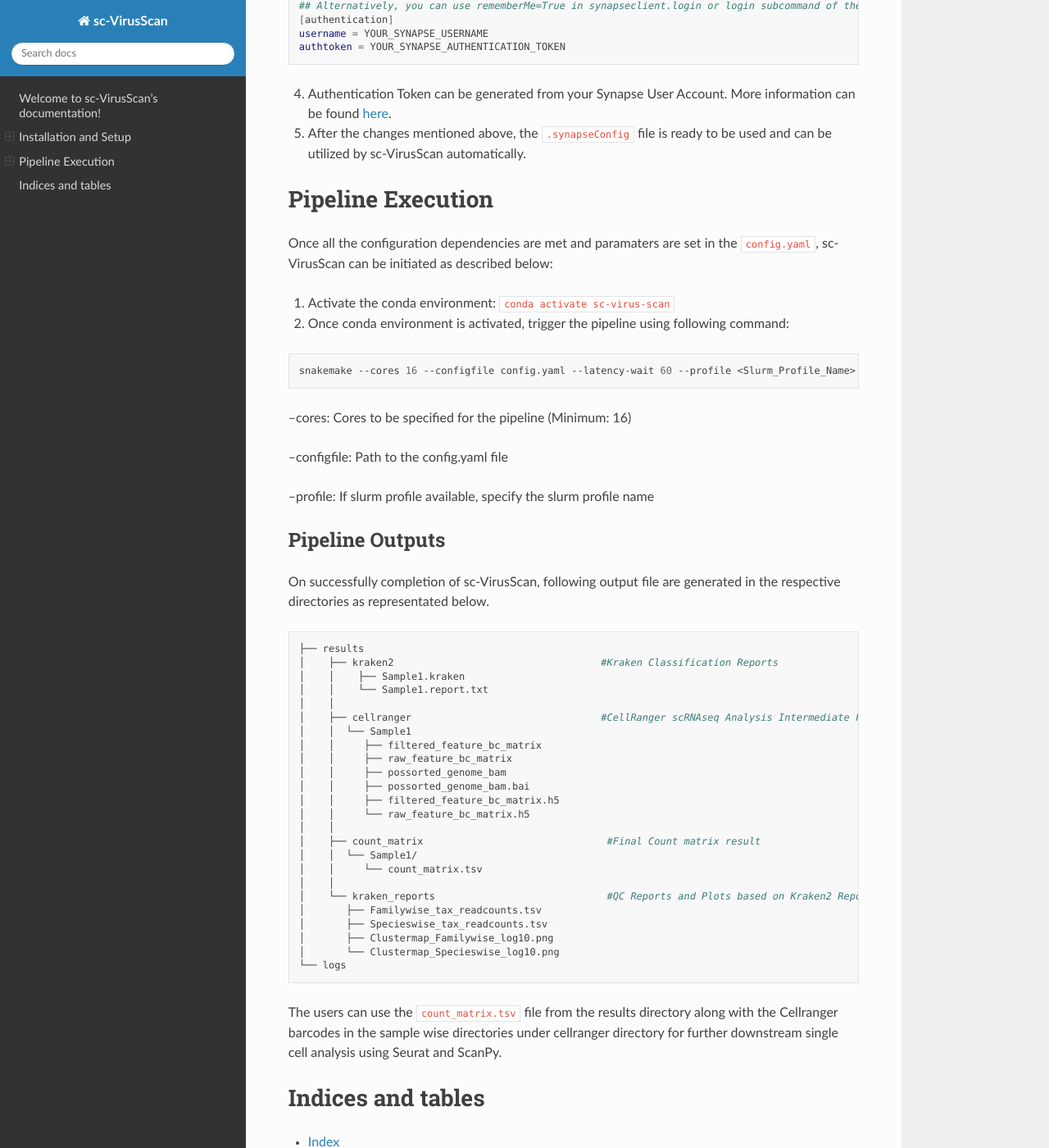
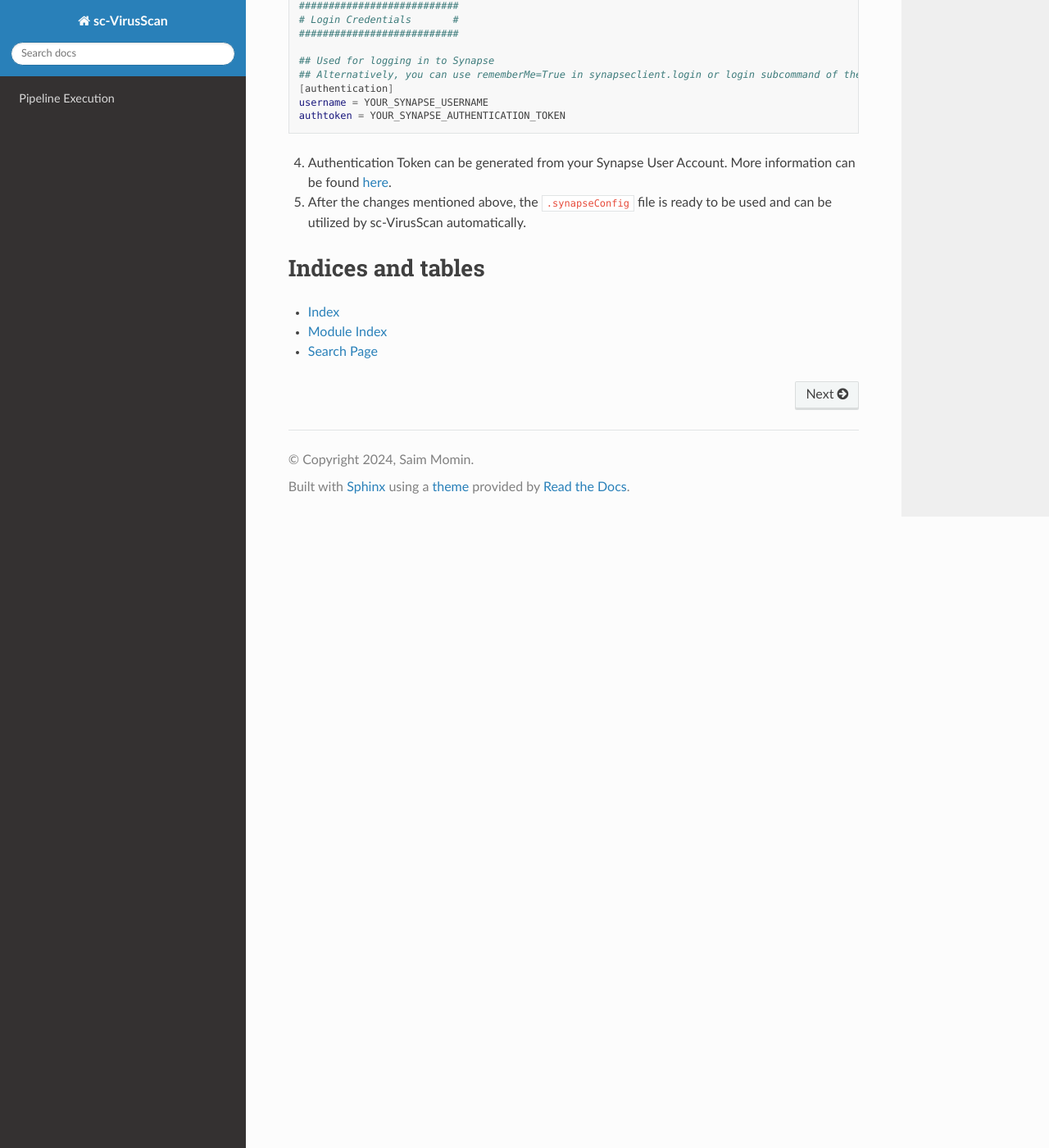
Before and after one commit to maxplanck-ie/sc-VirusScan, a Sphinx documentation site: the page built from docs/index.rst, in a window 1280 px wide and 1400 px high, scrolled down 2897 px. Shown: the whole window at 82% size. Built offline with Sphinx 7.4.7 and the Read the Docs theme 2.0.0, drawn with Linux system fonts in a browser that asks for light colours; some of the changed text lies outside the part shown.

Commit message:
Update index.rst

```diff
--- a/docs/index.rst
+++ b/docs/index.rst
@@ -120,57 +122,7 @@
 
 5. After the changes mentioned above, the ``.synapseConfig`` file is ready to be used and can be utilized by sc-VirusScan automatically.
 
-Pipeline Execution
-==================
-Once all the configuration dependencies are met and paramaters are set in the ``config.yaml``, sc-VirusScan can be initiated as described below:
 
-1. Activate the conda environment: ``conda activate sc-virus-scan``
-
-2. Once conda environment is activated, trigger the pipeline using following command:
-
-.. code-block:: bash
-
-   snakemake --cores 16 --configfile config.yaml --latency-wait 60 --profile <Slurm_Profile_Name>
-
---cores: Cores to be specified for the pipeline (Minimum: 16)
-
---configfile: Path to the config.yaml file
-
---profile: If slurm profile available, specify the slurm profile name
-
-Pipeline Outputs
-^^^^^^^^^^^^^^^^^^
-
-On successfully completion of sc-VirusScan, following output file are generated in the respective directories as representated below.
-
-.. code-block:: bash
-
-   ├── results
-   │    ├── kraken2                                   #Kraken Classification Reports
-   │    │    ├── Sample1.kraken
-   │    │    └── Sample1.report.txt
-   │    │
-   │    ├── cellranger                                #CellRanger scRNAseq Analysis Intermediate Files
-   │    │  └── Sample1
-   │    │     ├── filtered_feature_bc_matrix
-   │    │     ├── raw_feature_bc_matrix
-   │    │     ├── possorted_genome_bam
-   │    │     ├── possorted_genome_bam.bai
-   │    │     ├── filtered_feature_bc_matrix.h5
-   │    │     └── raw_feature_bc_matrix.h5
-   │    │
-   │    ├── count_matrix                               #Final Count matrix result
-   │    │  └── Sample1/
-   │    │     └── count_matrix.tsv
-   │    │
-   │    └── kraken_reports                             #QC Reports and Plots based on Kraken2 Reports
-   │       ├── Familywise_tax_readcounts.tsv
-   │       ├── Specieswise_tax_readcounts.tsv
-   │       ├── Clustermap_Familywise_log10.png
-   │       └── Clustermap_Specieswise_log10.png
-   └── logs
-
-The users can use the ``count_matrix.tsv`` file from the results directory along with the Cellranger barcodes in the sample wise directories under cellranger directory for further downstream single cell analysis using Seurat and ScanPy.
 
 
 Indices and tables
```
Also changed, not shown: other parts of docs/index.rst (+3 -1 lines).
